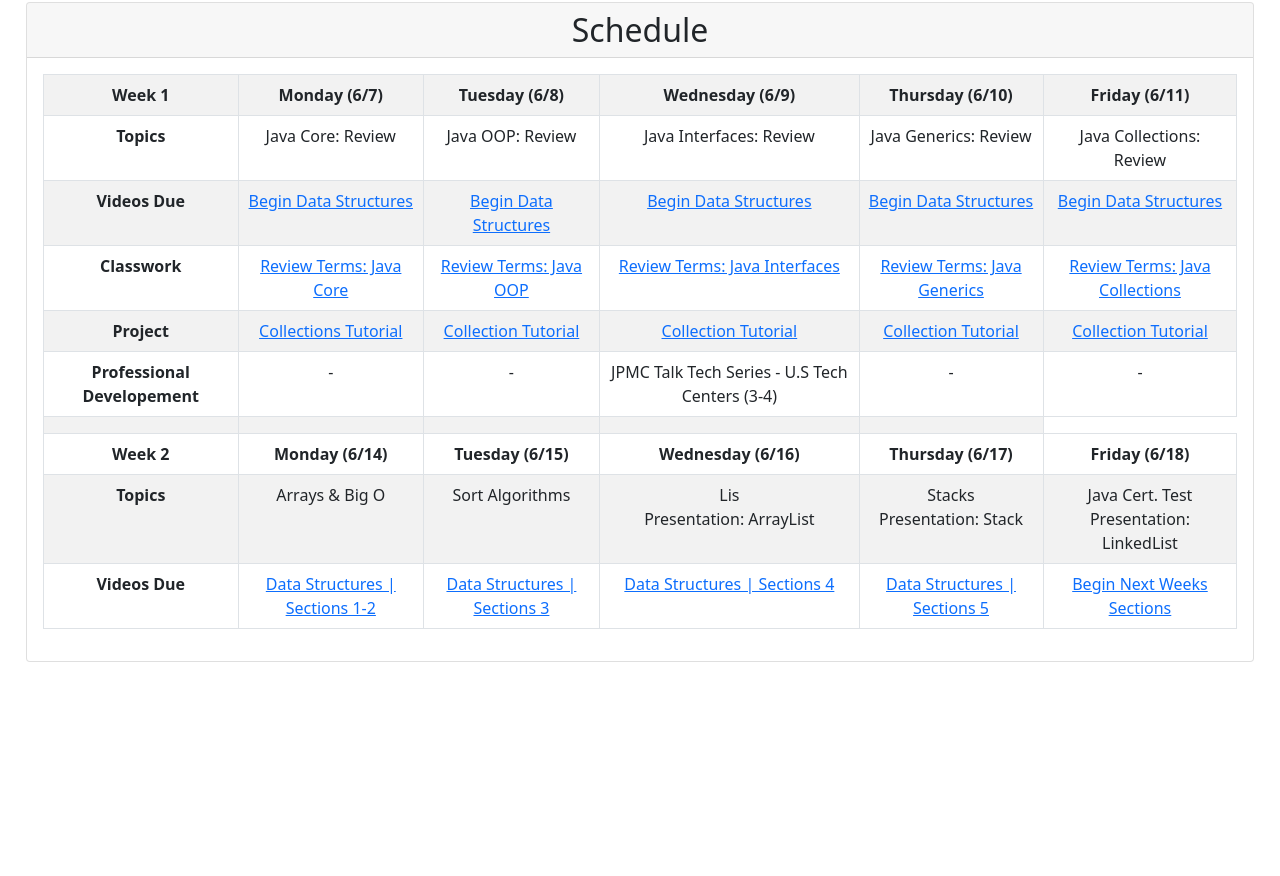
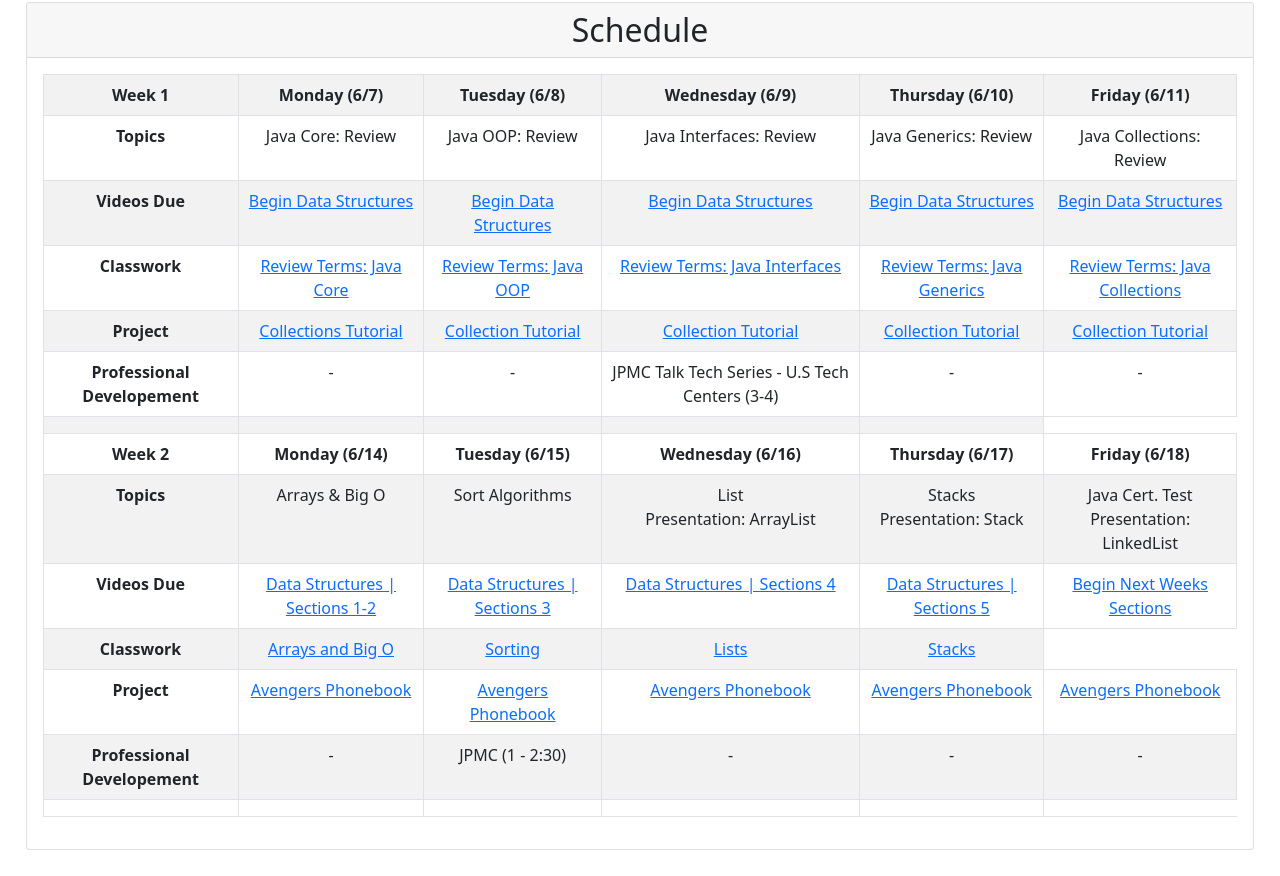
Before and after one commit to Stay-Ready-2021/Student-Resources-Site, a plain HTML site: page index.html in a window 1280 px wide. Shown: the part 354-1230 px from the top of the page. Before the commit the page ends 1042 px from the top, so only its background shows below. Drawn offline with nearby package versions, Linux system fonts and the light colour scheme.

Commit message:
add week 2 links

```diff
--- a/index.html
+++ b/index.html
@@ -115,7 +115,7 @@
                     <th>Topics</th>
                     <td>Arrays &amp; Big O</td>
                     <td>Sort Algorithms</td>
-                    <td>Lis<br>Presentation: ArrayList</td>
+                    <td>List<br>Presentation: ArrayList</td>
                     <td>Stacks<br>Presentation: Stack</td>
                     <td>Java Cert. Test<br>Presentation: LinkedList</td>
                 </tr>
@@ -127,12 +127,12 @@
                     <td><a href="https://codedifferently.udemy.com/course/data-structures-and-algorithms-deep-dive-using-java/learn/lecture/8435756?course_portion_id=76780#overview" target="_blank">Data Structures | Sections 5</a></td>
                     <td><a href="https://codedifferently.udemy.com/course/data-structures-and-algorithms-deep-dive-using-java/learn/lecture/8435756?course_portion_id=76780#overview" target="_blank">Begin Next Weeks Sections</a></td>
                 </tr>
-                <!--<tr>
+                <tr>
                     <th>Classwork</th>
                     <td><a href="https://classroom.github.com/a/7vrFgoE0">Arrays and Big O</a></td>
                     <td><a href="https://classroom.github.com/a/zxyZ6mkf">Sorting</a></td>
-                    <td><a href="#"></a></td>
-                    <td><a href="#"></a></td>
+                    <td><a href="https://classroom.github.com/a/FhMjskKp">Lists</a></td>
+                    <td><a href="https://classroom.github.com/a/1VkywOIX">Stacks</a></td>
                 </tr>
                 <tr>
                     <th>Project</th>
@@ -156,7 +156,7 @@
                     <td></td>
                     <td></td>
                     <td></td>
-                </tr> -->
+                </tr>
                 <!-- <tr>
                     <th>Week 3</th>
                     <th>Monday (5/17)</th>
```
